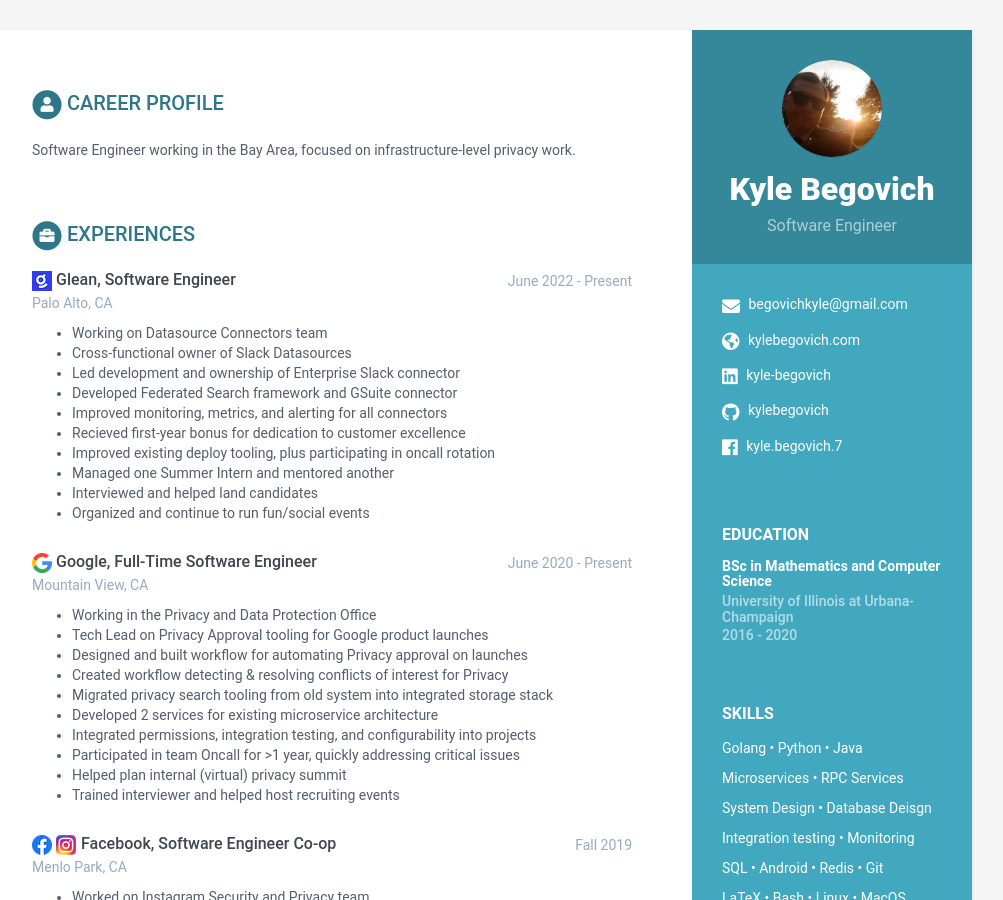
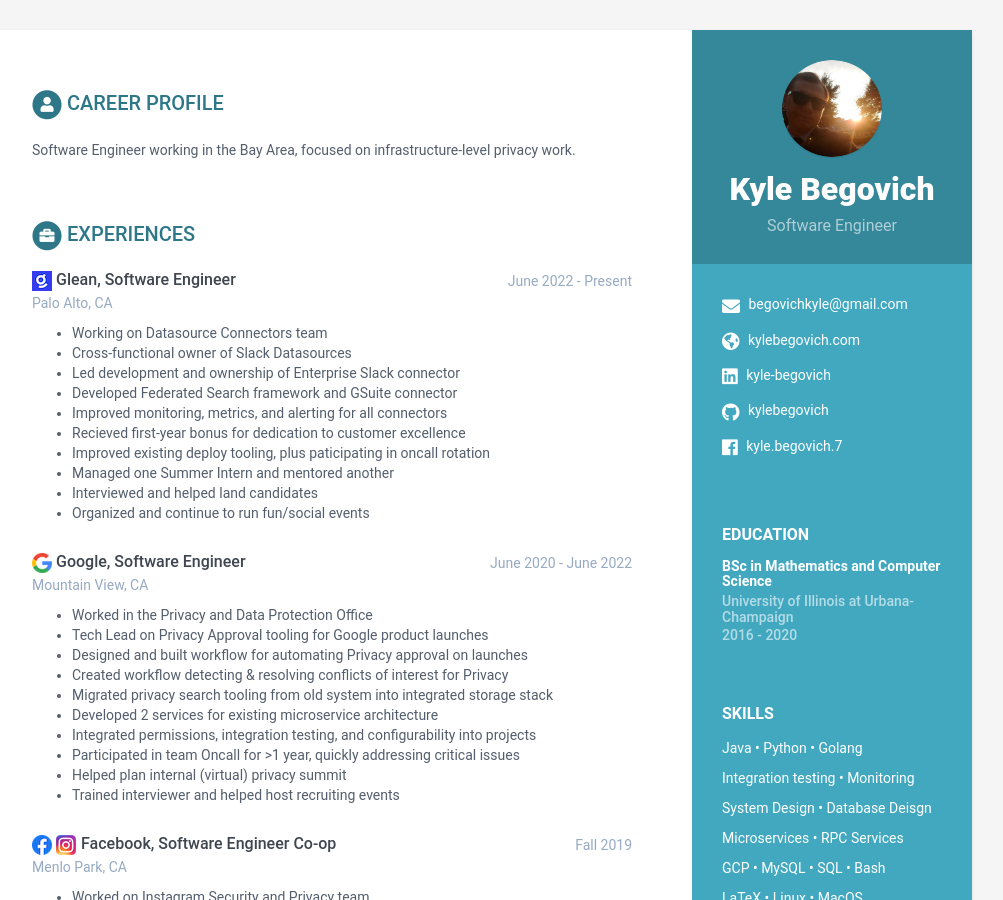
Before and after one commit to kylebegovich/kylebegovich.github.io, a Jekyll site: the page built from index.html, in a window 1280 px wide and 900 px high. Shown: the whole window, without its empty margins (168-1171 px from the left). Built offline with Jekyll 4.4.1, drawn with Linux system fonts in a browser that asks for light colours; some of the changed text lies outside the part shown.

Commit message:
update skills section too

```diff
--- a/_data/data.yml
+++ b/_data/data.yml
@@ -15,7 +15,6 @@
 
     # Sidebar links
     email: begovichkyle@gmail.com
-    # phone: 630 945 0544
     website: kylebegovich.com #do not add http://
     linkedin: kyle-begovich
     github: kylebegovich
@@ -28,13 +27,12 @@
     goodreads: # Number-Username, e.g. 123456-alandoe
 
     languages:
-      - text_line: Golang • Python • Java
+      - text_line: Java • Python • Golang
+      - text_line: Integration testing • Monitoring
+      - text_line: System Design • Database Deisgn
       - text_line: Microservices • RPC Services
-      - text_line: System Design • Database Deisgn
-      - text_line: Integration testing • Monitoring
-      - text_line: SQL • Android  • Redis • Git
-      - text_line: LaTeX • Bash • Linux • MacOS
-      - text_line: Alexa • Google Home • GCloud
+      - text_line: GCP • MySQL • SQL • Bash
+      - text_line: LaTeX • Linux • MacOS
       - text_line: AWS • Lambda • EC2 • S3
 
     interests:
@@ -79,16 +77,16 @@
           - Developed Federated Search framework and GSuite connector
           - Improved monitoring, metrics, and alerting for all connectors
           - Recieved first-year bonus for dedication to customer excellence
-          - Improved existing deploy tooling, plus participating in oncall rotation
+          - Improved existing deploy tooling, plus paticipating in oncall rotation
           - Managed one Summer Intern and mentored another
           - Interviewed and helped land candidates
           - Organized and continue to run fun/social events
-    - role: Google, Full-Time Software Engineer
+    - role: Google, Software Engineer
       logo: google_logo.png
-      time: June 2020 - Present
+      time: June 2020 - June 2022
       company: Mountain View, CA
       details: |
-          - Working in the Privacy and Data Protection Office
+          - Worked in the Privacy and Data Protection Office
           - Tech Lead on Privacy Approval tooling for Google product launches
           - Designed and built workflow for automating Privacy approval on  launches
           - Created workflow detecting & resolving conflicts of interest for Privacy
```
